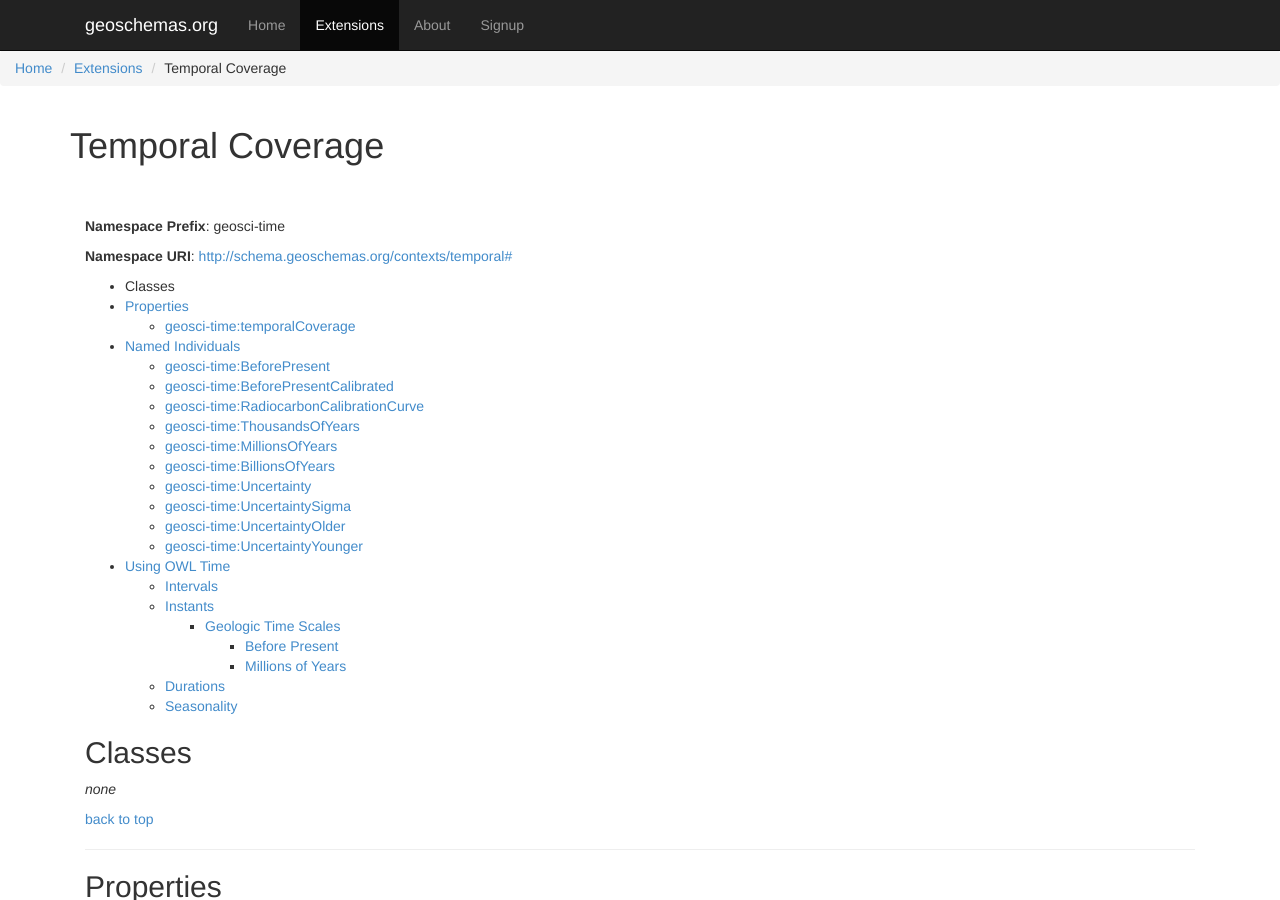
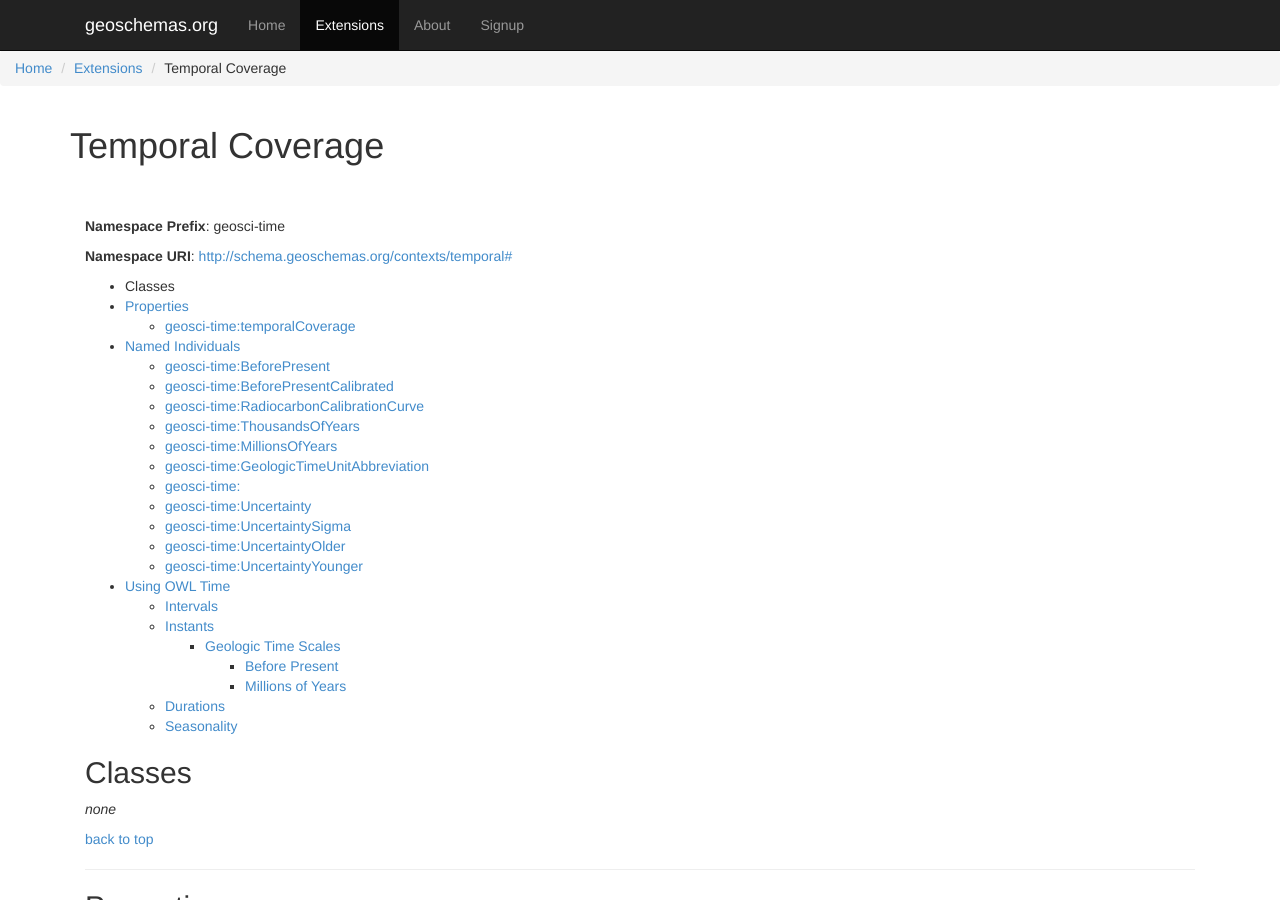
Before and after one commit to geoschemas-org/geoschemas-org.github.io, a Jekyll site: the page built from extensions/temporal.md, in a window 1280 px wide and 900 px high. Built offline with Jekyll 4.4.1, drawn with Linux system fonts in a browser that asks for light colours; our own code applies the rules of GitHub Pages for plain Markdown files.

Commit message:
fix typos

```diff
--- a/extensions/temporal.md
+++ b/extensions/temporal.md
@@ -22,7 +22,8 @@ __Namespace URI__: 	[http://schema.geoschemas.org/contexts/temporal#](http://geo
   * [geosci-time:RadiocarbonCalibrationCurve](#RadiocarbonCalibrationCurve)
   * [geosci-time:ThousandsOfYears](#ThousandsOfYears)
   * [geosci-time:MillionsOfYears](#MillionsOfYears)
-  * [geosci-time:BillionsOfYears](#BillionsOfYears)
+  * [geosci-time:GeologicTimeUnitAbbreviation](#GeologicTimeUnitAbbreviation)
+  * [geosci-time:](#BillionsOfYears)
   * [geosci-time:Uncertainty](#Uncertainty)
   * [geosci-time:UncertaintySigma](#UncertaintySigma)
   * [geosci-time:UncertaintyOlder](#UncertaintyOlder)
@@ -102,7 +103,7 @@ Type: [time:TRS](https://www.w3.org/TR/owl-time/#time:TRS)
 
 Temporal position expressed numerically scaled in billions of years (Ga) increasing backwards from the present.
 
-<a name="GeologicTimeUnit"></a>
+<a name="GeologicTimeUnitAbbreviation"></a>
 __geosci-time:GeologicTimeUnitAbbreviation - Geologic time unit for use in OWL-Time ([time:hasTRS](https://www.w3.org/TR/owl-time/#time:hasTRS))
 
 Type: [time:TRS](https://www.w3.org/TR/owl-time/#time:TRS)
```
